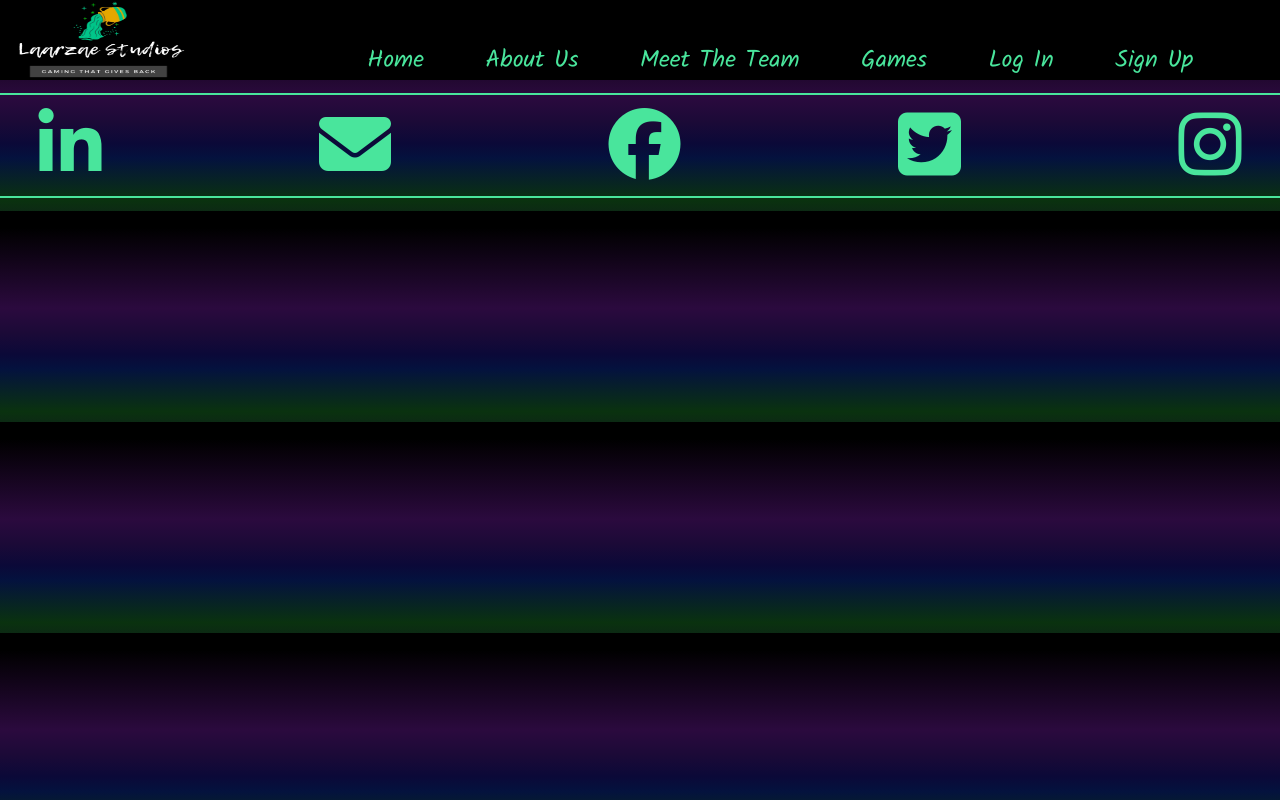
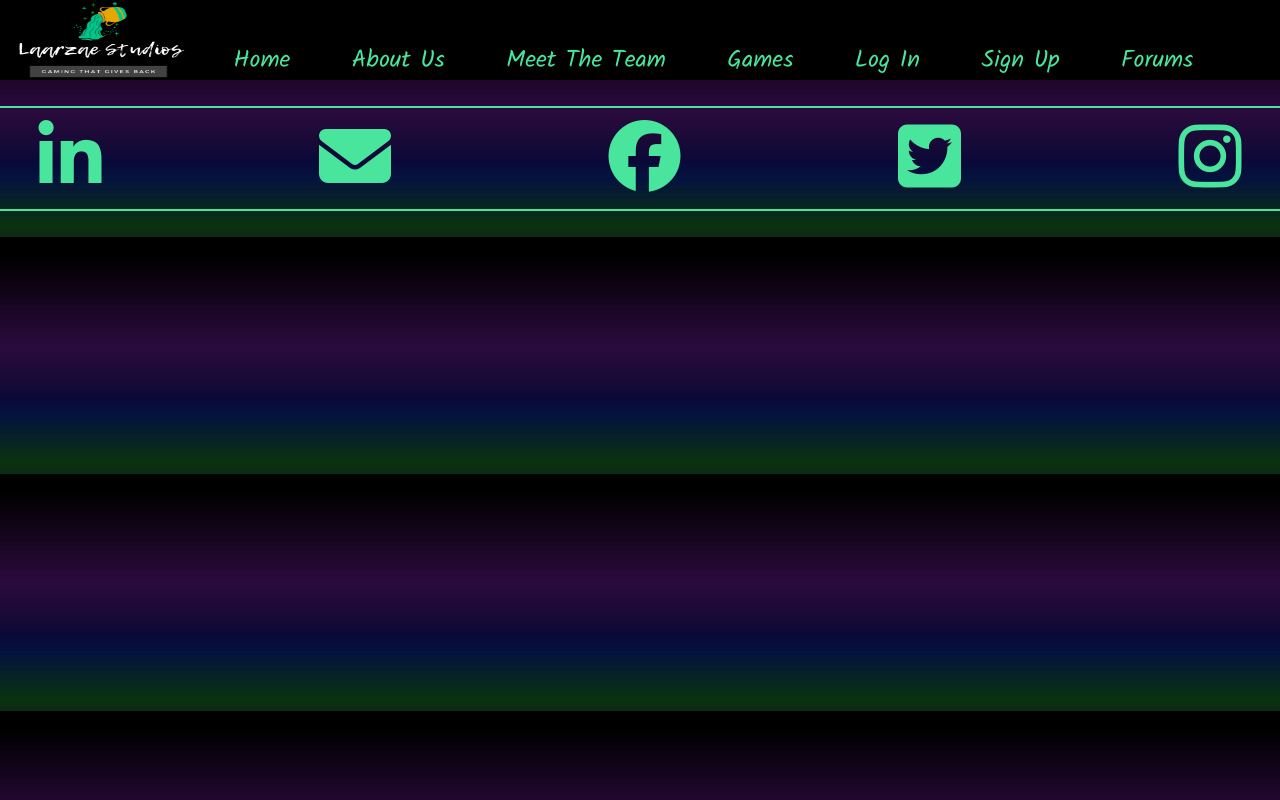
Before and after one commit to Laarzae-Studios/deprecated, a React (Create React App) app in the folder laarzae-studios-react/: page /home in a window 1280 px wide. Built offline with nearby package versions, Linux system fonts and the light colour scheme; a web font is replaced by a local one.

Commit message:
added addresses for footer links

```diff
--- a/laarzae-studios-react/src/App.css
+++ b/laarzae-studios-react/src/App.css
@@ -163,5 +163,6 @@ a {
 	padding: 1% 0;
 	border-top: 2px solid #49e59c;
 	border-bottom: 2px solid #49e59c;
-	margin: 1% 0;
+	margin: 2% auto;
+	font-size: 1rem;
 }
--- a/laarzae-studios-react/src/components/Footer.js
+++ b/laarzae-studios-react/src/components/Footer.js
@@ -7,7 +7,7 @@ const Footer = () => {
 				<a href="https://www.linkedin.com/in/LaarzaeStudios/">
 					<i class="fa fa-linkedin fa-3x" aria-hidden="true" />
 				</a>
-				<a href="https://www.LaarzaeStudios@gmail.com">
+				<a href="mailto:LaarzaeStudios@gmail.com">
 					<i class="fa fa-envelope fa-3x" aria-hidden="true" />
 				</a>
 				<a href="https://www.facebook.com/LaarzaeStudios">
--- a/laarzae-studios-react/src/components/Header.js
+++ b/laarzae-studios-react/src/components/Header.js
@@ -12,6 +12,7 @@ const Header = () => {
 				<Link to="/games">Games</Link>
 				<Link to="/login">Log In</Link>
 				<Link to="/register">Sign Up</Link>
+				<Link to="/forums">Forums</Link>
 			</nav>
 		</div>
 	);
```
